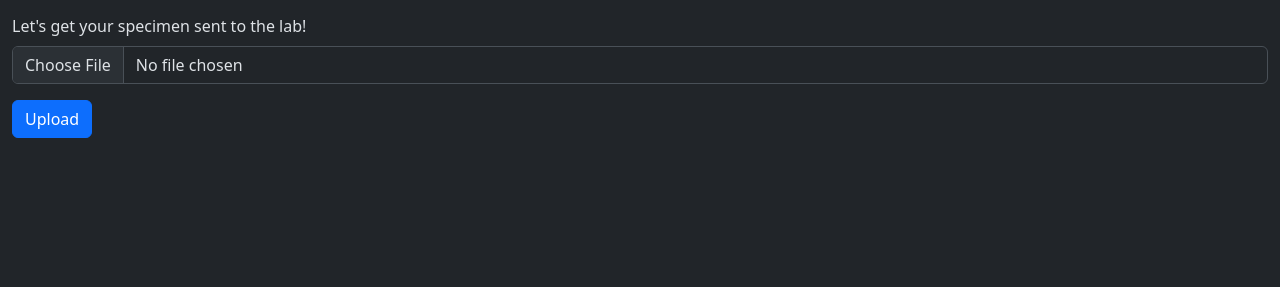
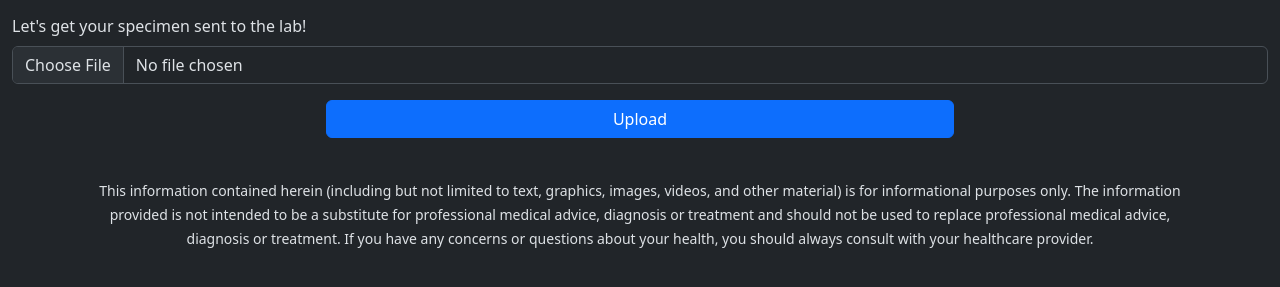
Before and after one commit to lralic4/what-the-sh-t, a Flask app: page / in a window 1280 px wide. Shown: the part 319-606 px from the top of the page. Run offline with Flask 3, Linux system fonts and the light colour scheme.

Commit message:
formatted buttons and added disclaimer

```diff
--- a/templates/index.html
+++ b/templates/index.html
@@ -43,11 +43,30 @@
             id="formFile"
           />
         </div>
-        <button type="submit" class="btn btn-primary">Upload</button>
+        <div class="d-grid gap-2 col-6 mx-auto">
+          <button type="submit" class="btn btn-primary">Upload</button>
+        </div>
       </form>
     </div>
 
     {% endblock %}
+
+    <div class="container">
+      <footer class="py-3 my-4">
+        <p class="text-center">
+          <small>
+            This information contained herein (including but not limited to
+            text, graphics, images, videos, and other material) is for
+            informational purposes only. The information provided is not
+            intended to be a substitute for professional medical advice,
+            diagnosis or treatment and should not be used to replace
+            professional medical advice, diagnosis or treatment. If you have any
+            concerns or questions about your health, you should always consult
+            with your healthcare provider.
+          </small>
+        </p>
+      </footer>
+    </div>
 
     <script
       src="https://cdn.jsdelivr.net/npm/bootstrap@5.3.3/dist/js/bootstrap.bundle.min.js"
--- a/templates/results.html
+++ b/templates/results.html
@@ -1,6 +1,6 @@
 {% extends 'index.html' %} {% block content %}
 <div class="container-xxl d-flex justify-content-center">
-  <div class="card" style="width: 75%">
+  <div class="card" style="width: 90%">
     <div class="card-header">
       Results - <strong>{{ confidence }}%</strong> confidence
     </div>
@@ -14,7 +14,9 @@
     <div class="card-body">
       <h5 class="card-title">{{ name }} - {{ title }}</h5>
       <p class="card-text"><strong>Description</strong> - {{ description }}</p>
-      <a href="/" class="btn btn-primary">Back</a>
+      <div class="d-grid gap-2 col-6 mx-auto">
+        <a href="/" class="btn btn-primary">Back</a>
+      </div>
     </div>
     <div class="card-footer text-body-secondary">
       * All images and descriptions were sourced from https://poopedia.org/
```
